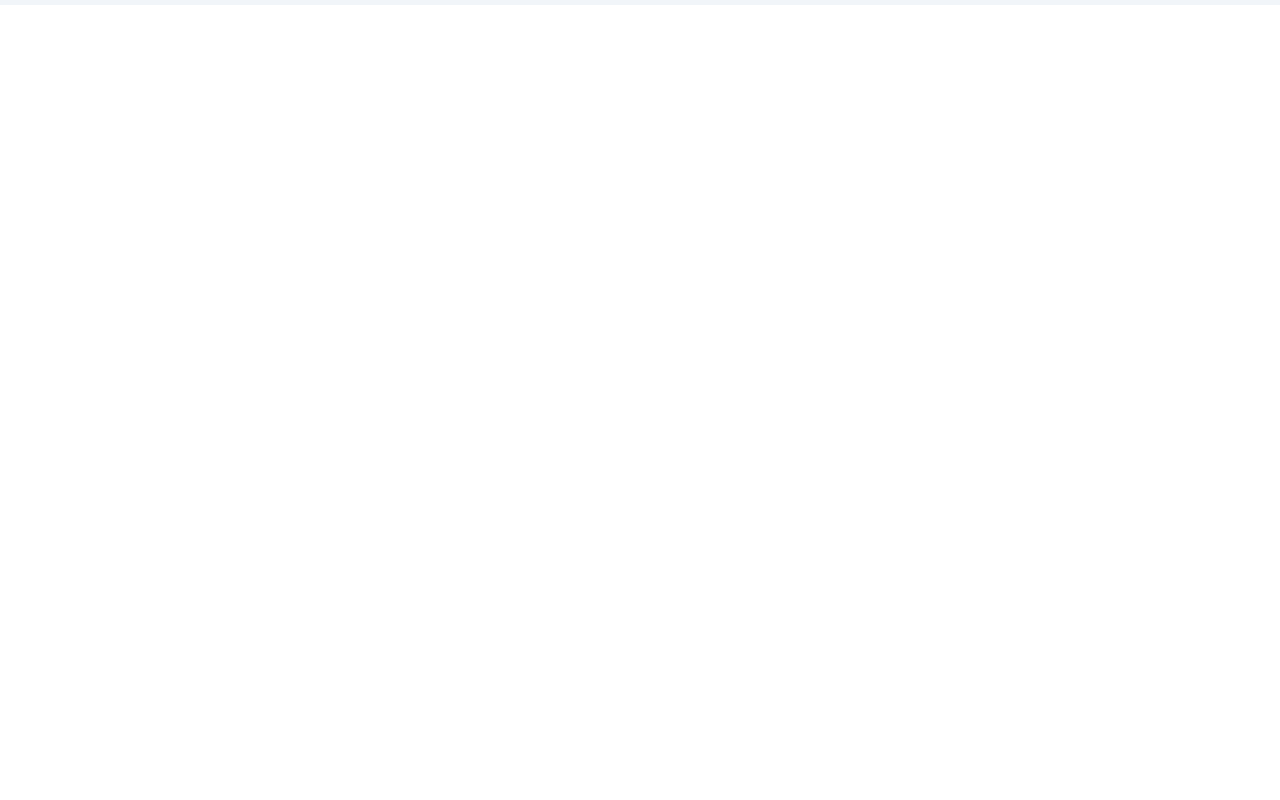
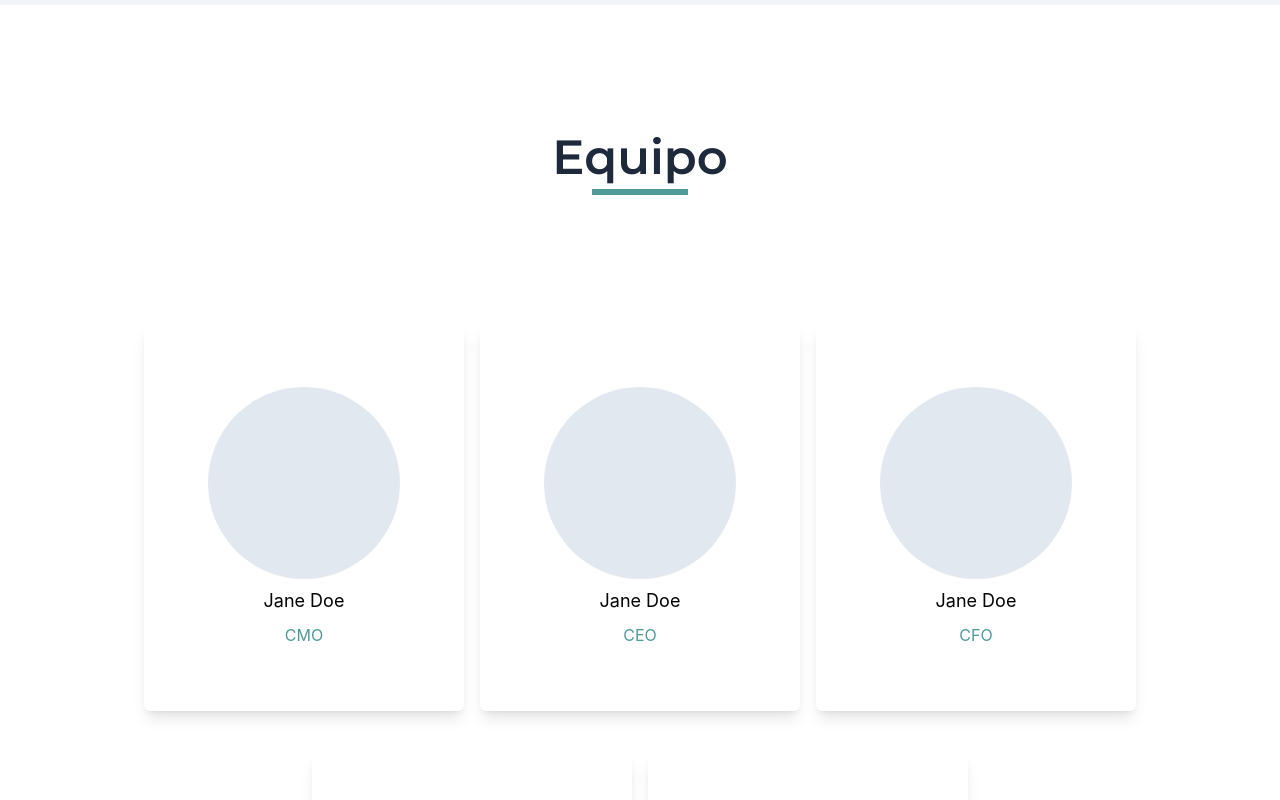
Before and after one commit to iNiceTwice/reity-clone, a Next.js app: page / in a window 1280 px wide. Shown: the part 5560-6360 px from the top of the page. Before the commit the page ends 5565 px from the top, so only its background shows below. Built offline with nearby package versions, Linux system fonts and the light colour scheme.

Commit message:
team & teamMember added to views

```diff
--- a/pages/index.js
+++ b/pages/index.js
@@ -4,6 +4,7 @@ import Benefits from '../views/main/Benefits'
 import Hero from '../views/main/Hero'
 import HowItWorks from '../views/main/howItWorks'
 import ReachGoals from '../views/main/ReachGoals'
+import { Team } from '../views/main/Team'
 import WhyUs from '../views/main/WhyUs'
 //yepegow204@cmeinbox.com
 
@@ -22,6 +23,7 @@ export default function Home() {
         <WhyUs/>
         <HowItWorks/>
         <ReachGoals/>
+        <Team/>
       </main>
     </div>
   )
--- /dev/null
+++ b/views/main/Team.js
@@ -0,0 +1,40 @@
+import Button from "../../components/Button";
+import SectionTitle from "../../components/SectionTitle";
+import Link from "next/link"
+
+export const TeamMember = ({ role }) => {
+    return (
+        <>
+            <div className="p-16 rounded-md shadow-lg flex flex-col justify-center items-center gap-2">
+                <div className="p-24 rounded-full bg-slate-200"></div>
+                <p className="text-lg">Jane Doe</p>
+                <p className="text-main">{ role }</p>
+            </div>
+        </>
+    )
+}
+
+export const Team = () => {
+
+    const teamRoles = ["CMO","CEO","CFO","CTO","COO"]
+
+    return (
+        <>
+            <section className="my-32 flex flex-col justify-center items-center">
+                <SectionTitle title="Equipo"/>
+                <div className="flex flex-wrap w-11/12 justify-center gap-x-4 gap-y-10">
+                    {
+                        teamRoles.map((role,index) => (
+                            <TeamMember key={role+index} role={role}/>
+                        ))
+                    }
+                </div>
+                <div className="w-full text-center mt-20">
+                    <Link href="/personas">
+                        <Button text="Conoce a todo el equipo"/>
+                    </Link>
+                </div>
+            </section>
+        </>
+     );
+}
```
